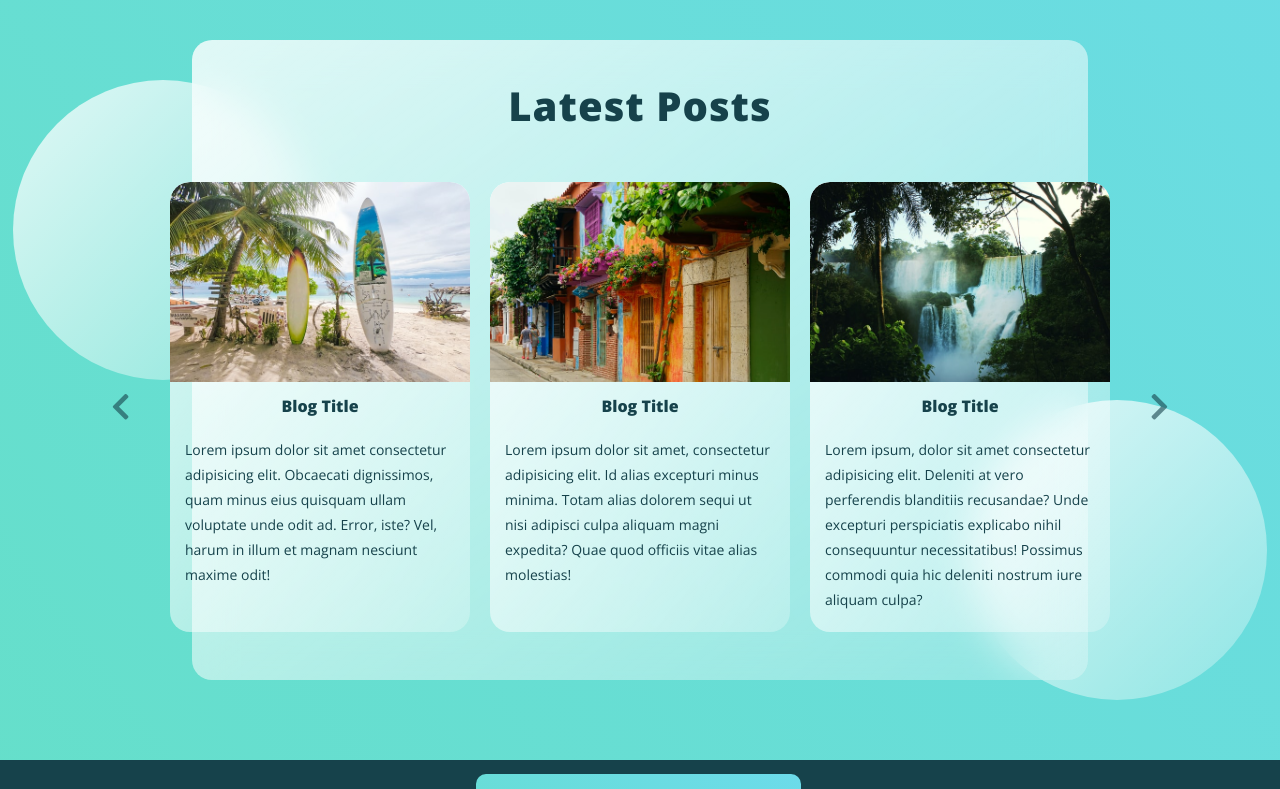
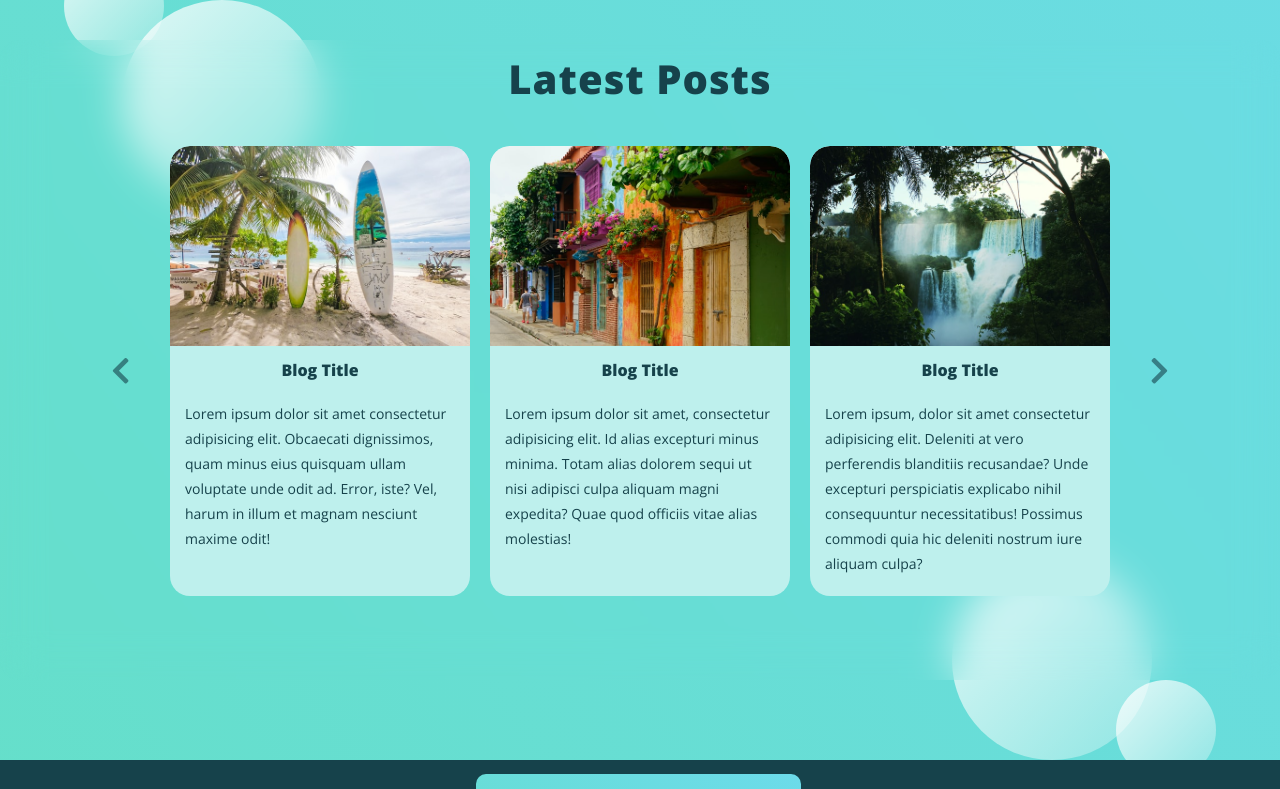
Before and after one commit to Noroff-FEU-Assignments/project-exam-1-patwer92, a plain HTML site: page index.html in a window 1280 px wide. Shown: the part 840-1629 px from the top of the page. Drawn offline with nearby package versions, Linux system fonts and the light colour scheme.

Commit message:
Changed position to "bubbles" on latest post page

```diff
--- a/css/styles.css
+++ b/css/styles.css
@@ -261,46 +261,68 @@ ul li:hover {
 }
 
 .container {
-    background: var(--white-color);
+    /* background: red; */
+    /* background: var(--white-color); */
     min-height: 80vh;
-    width: 70%;
-    background: var(--main-color);
+    width: 100%;
+    /* background: var(--main-color); */
     border-radius: 2rem;
     z-index: 2;
     backdrop-filter: blur(2rem);
     -webkit-backdrop-filter: blur(2rem);
     display: flex;
     flex-direction: column;
-    justify-content: space-evenly;
+    justify-content: center;
     align-items: center;
 }
 
 .container h2 {
+    margin-bottom: 3rem;
     font-size: 4rem;
     letter-spacing: 0.1rem;
 }
 
 .bubble1,
-.bubble2 {
+.bubble2,
+.bubble3,
+.bubble4 {
+    z-index: -1;
     background: var(--white-color);
     background: var(--main-color);
-    height: 30rem;
-    width: 30rem;
     position: absolute;
     border-radius: 50%;
+    overflow: hidden;
 }
 
 .bubble1 {
-    top: 115%;
-    left: 1%;
+    height: 20rem;
+    width: 20rem;
+    top: 105%;
+    left: 9.5%;
 }
 
 .bubble2 {
-    top: 155%;
-    right: 1%;
+    height: 10rem;
+    width: 10rem;
+    top: 99.5%;
+    left: 5%;
+}
+
+.bubble3 {
+    height: 10rem;
+    width: 10rem;
+    top: 190%;
+    right: 5%;
+}
+.bubble4 {
+    height: 20rem;
+    width: 20rem;
+    top: 175%;
+    right: 10%;
 }
 
 .card-container {
+    margin-bottom: 5%;
     display: flex;
     flex-direction: row;
     justify-content: space-evenly;
@@ -314,7 +336,8 @@ ul li:hover {
     margin: 1rem;
     height: 45rem;
     width: 30rem;
-    background: var(--main-color);
+    /* background: var(--main-color); */
+    background: #bef0ed;
     border-radius: 2rem;
 }
 
--- a/index.html
+++ b/index.html
@@ -93,6 +93,8 @@
                 </div>
                 <div class="bubble1"></div>
                 <div class="bubble2"></div>
+                <div class="bubble3"></div>
+                <div class="bubble4"></div>
             </div>
             <footer>
                 <div class="footer-container">
```
